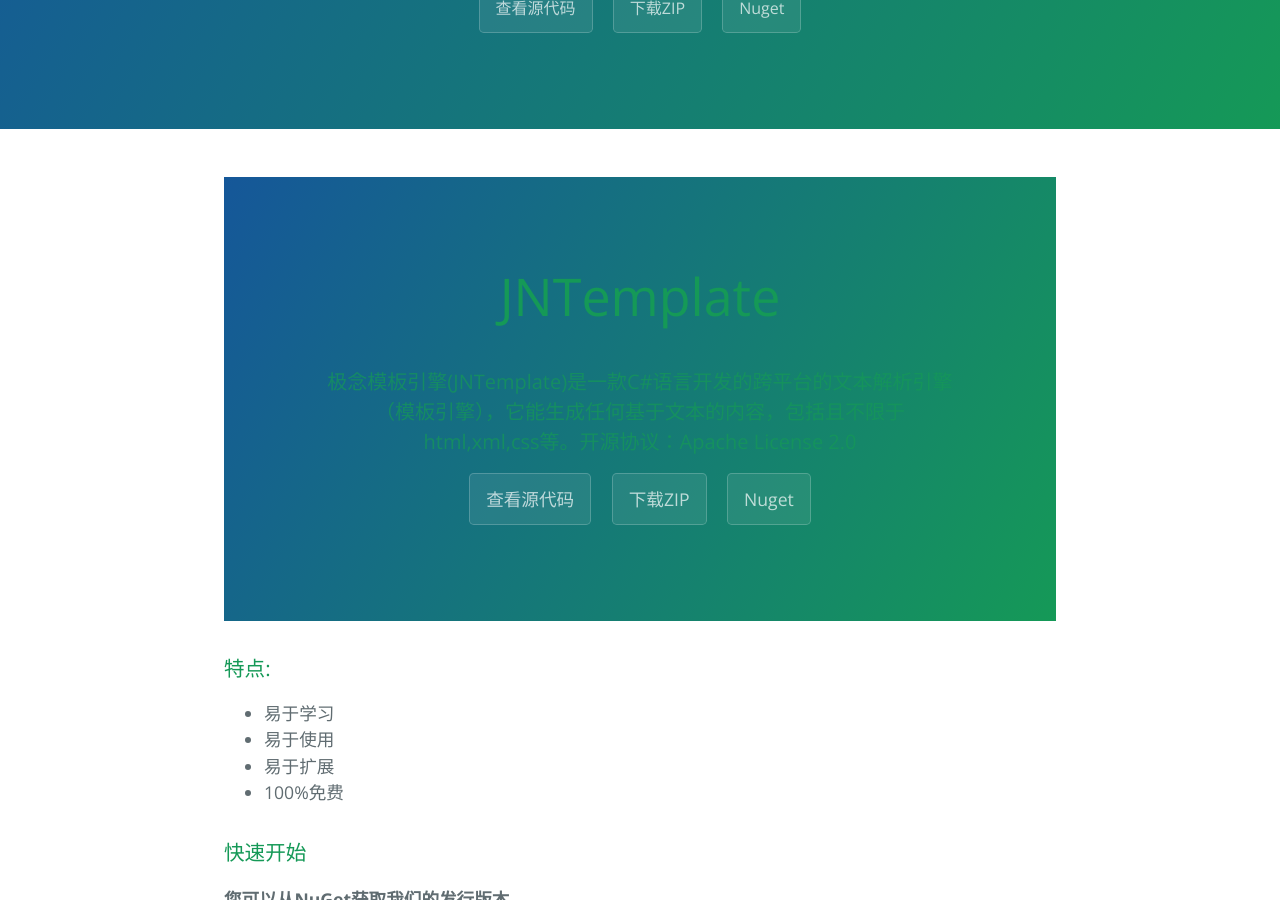
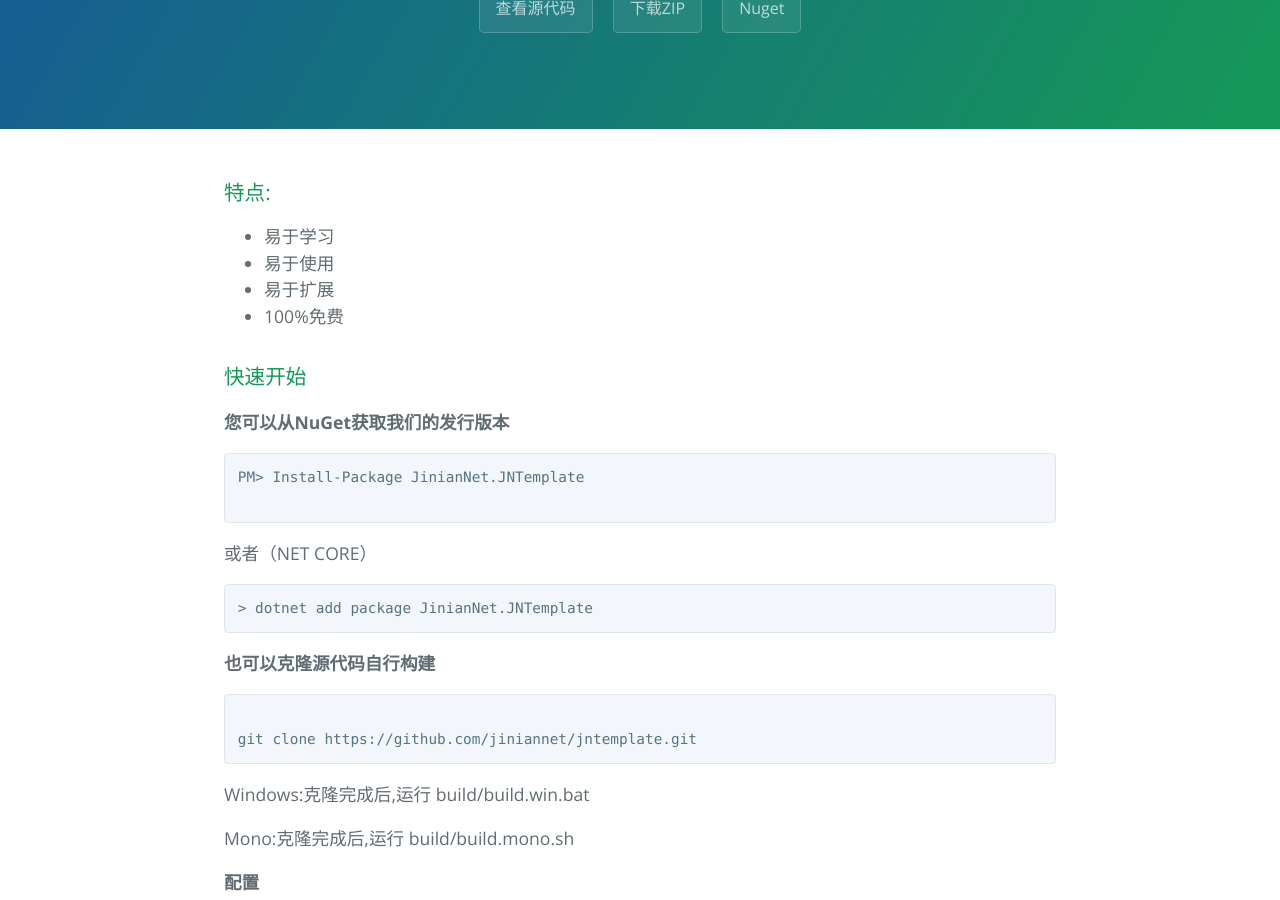
Before and after one commit to jiniannet/jntemplate-docs, a Jekyll site: the page built from jntemplate/zh-CN/index.md, in a window 1280 px wide and 900 px high, scrolled down 340 px. Built offline with Jekyll 4.4.1, drawn with Linux system fonts in a browser that asks for light colours; our own code applies the rules of GitHub Pages for plain Markdown files.

Commit message:
index.md

```diff
--- a/jntemplate/zh-CN/index.md
+++ b/jntemplate/zh-CN/index.md
@@ -1,14 +1,6 @@
 ---
 layout: jnt-zh-home
 ---
-
-<section class="page-header">
-      <h1 class="project-name">JNTemplate</h1>
-      <h2 class="project-tagline">极念模板引擎(JNTemplate)是一款C#语言开发的跨平台的文本解析引擎（模板引擎），它能生成任何基于文本的内容，包括且不限于html,xml,css等。开源协议：Apache License 2.0</h2>
-	  <a href="https://github.com/jiniannet/jntemplate/" class="btn">查看源代码</a>
-	  <a href="https://codeload.github.com/jiniannet/jntemplate/zip/master" class="btn">下载ZIP</a>
-	  <a href="https://www.nuget.org/packages/JinianNet.JNTemplate/" class="btn">Nuget</a>
-</section>
 
 ### 特点:
 - 易于学习
```
